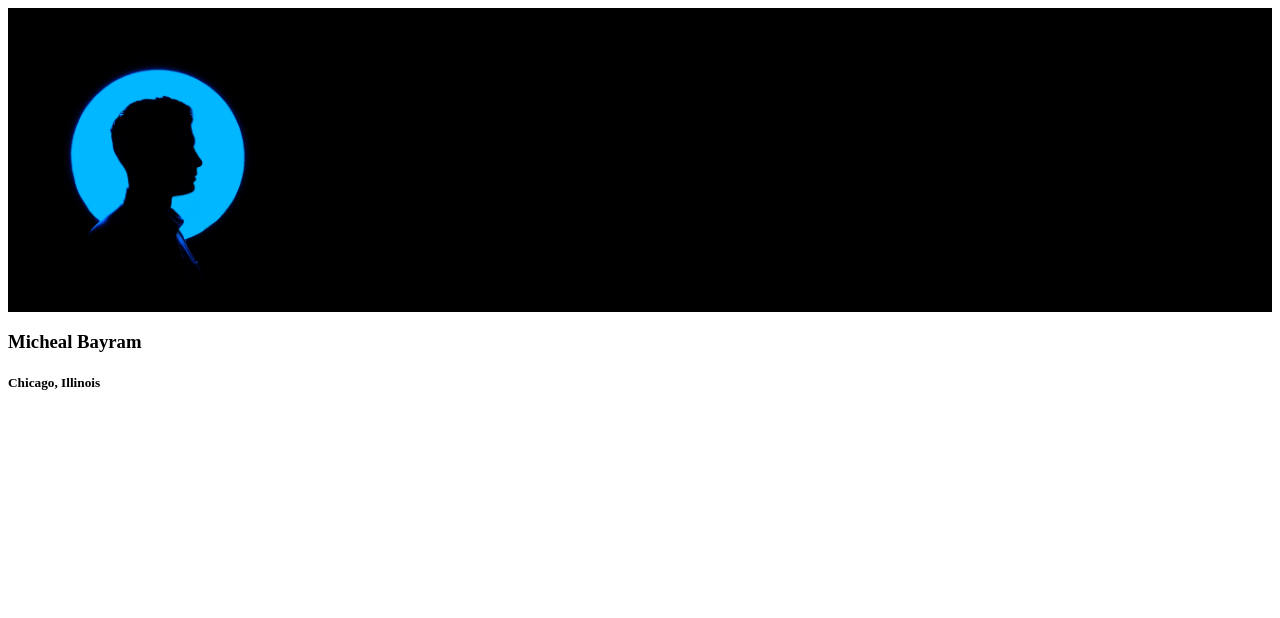
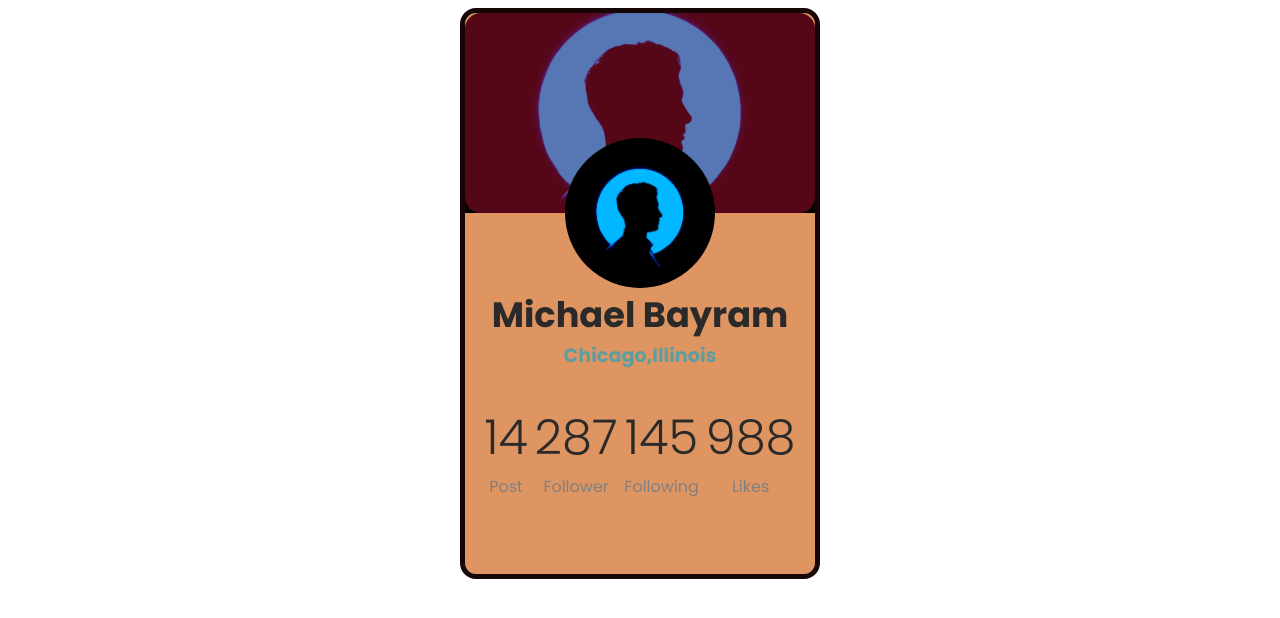
Before and after one commit to bayramsoltan/react-playground, a React (Create React App) app in the folder basics/: page / in a window 1280 px wide. Shown: the top 618 px of the page. Built offline with nearby package versions, Linux system fonts and the light colour scheme.

Commit message:
profile-card

```diff
--- a/basics/src/App.js
+++ b/basics/src/App.js
@@ -58,7 +58,7 @@ export default function App() {
             <Image/>
             <br />
             <ImageGallery/> */}
-    <ProfileCard/>
+    <ProfileCard name="Michael Bayram" location="Chicago,Illinois" />
 
         </>
     )
--- a/basics/src/components/08-card-profile/ProfileCard.js
+++ b/basics/src/components/08-card-profile/ProfileCard.js
@@ -1,35 +1,58 @@
-import React from 'react'
-import './ProfileCard.scss';
+import React from "react";
+import "./ProfileCard.scss";
+import Statistics from "./statistics/Statistics";
 
-const ProfileCard = () => {
-    const img = require(`../../assets/img/profile-card.jpg`);
-    const profileBackground = {
-        backgroundImage: `url(${img})`
-    }
+
+//TODO: propslari spread yaparak object olarak gonder...
+
+const statisticsInfo = [
+  { title: "Post", stat: 14 },
+  { title: "Follower", stat: 287 },
+  { title: "Following", stat: 145 },
+  { title: "Likes", stat: 988 },
+];
+
+const ProfileCard = (props) => {
+  const img = require(`../../assets/img/profile-card.jpg`);
+  const profileBackground = {
+    backgroundImage: `url(${img})`,
+  };
   return (
-    <div className='profile-card'>
-       <div className='header' style={profileBackground}>
-    <img src={img} alt="" width={"300px"} />
-       </div>
-       <div className='content'>
-            <div className="avatar" style={profileBackground}></div>
-            <h3>Micheal Bayram</h3>
-            <h5>Chicago, Illinois</h5>
-            <div>
-                <h2></h2>
-                <span></span>
+    <div className="profile-card">
+      <div className="header" style={profileBackground}>
+        {/* <img src={img} alt="" width={"300px"} /> */}
+      </div>
+      <div className="content">
+        <div className="avatar" style={profileBackground}></div>
+        <h3>{props.name}</h3>
+        <h5>{props.location}</h5>
+        <div className="stats">
+
+
+        {
+            statisticsInfo.map((item,index)=>(<Statistics key={index} title ={item.title} stat={item.stat}/>))
+        }
+
+         {/*  <Statistics title="Post" stat={14} />
+          <Statistics title="Follower" stat={287} />
+          <Statistics title="Following" stat={145} /> */}
+          {/* <div>
+                <h2>14</h2>
+                <span>Post</span>
+                </div>
+
+            <div >
+                <h2>287</h2>
+                <span>Follower</span>
             </div>
             <div>
-                <h2></h2>
-                <span></span>
-            </div>
-            <div>
-                <h2></h2>
-                <span></span>
-            </div>
-       </div>
+                <h2>145</h2>
+                <span>Following</span>
+            </div> */}
+        </div>
+      </div>
     </div>
-  )
-}
+  );
+};
 
-export default ProfileCard
+export default ProfileCard;
--- a/basics/src/components/08-card-profile/ProfileCard.scss
+++ b/basics/src/components/08-card-profile/ProfileCard.scss
@@ -1,3 +1,73 @@
-.profile-card{
+@import url('https://fonts.googleapis.com/css2?family=Poppins:wght@100;300;400;500;700;800&display=swap');
 
+.profile-card {
+    font-family: 'Poppins', sans-serif;
+    border: 5px solid rgb(23, 6, 6);
+    border-radius: 1rem;
+    width: 350px;
+    margin: 0 auto; // this is for putting it in the centre
+    background-color: rgb(222, 149, 97);
+
+    .header {
+        height: 200px;
+        background-repeat: no-repeat;
+        background-size: cover;
+        background-position: center;
+        border-radius: 1rem 1rem 0 0;
+
+        &::before {
+            content: "";
+            background-color: rgba(220, 20, 60, 0.388);
+            display: block;
+            width: 100%;
+            height: 100%;
+            border-radius: 1rem 1rem;
+        }
+    }
+
+    .content {
+        text-align: center;
+        top: -75px;
+        position: relative;
+        color: rgb(42, 42, 42);
+
+        .avatar {
+            background-repeat: no-repeat;
+            background-size: cover;
+            background-position: center;
+            width: 150px;
+            height: 150px;
+            border-radius: 50%;
+            -webkit-border-radius: 50%;
+            -moz-border-radius: 50%;
+            -ms-border-radius: 50%;
+            -o-border-radius: 50%;
+            margin: 0 auto;
+        }
+        h3{
+            margin: 0;
+            font-size: 2.2rem;
+        }
+        h5{
+            margin: 0;
+            font-size: 1.2rem;
+            color: cadetblue;
+        }
+        .stats{
+            padding: 0 1rem;
+            display: flex;
+            justify-content: space-around;
+            margin-top: 2rem;
+
+            h2{
+                font-size: 3rem;
+                margin: 0;
+                font-weight: 300;
+            }
+            span{
+                color: gray;
+            }
+        }
+
+    }
 }
--- /dev/null
+++ b/basics/src/components/08-card-profile/statistics/Statistics.jsx
@@ -0,0 +1,14 @@
+import React from "react";
+
+const Statistics = (props) => {
+  return (
+    <div>
+      <div>
+        <h2>{props.stat}</h2>
+        <span>{props.title}</span>
+      </div>
+    </div>
+  );
+};
+
+export default Statistics;
```
Also changed, not shown: basics/public/index.html (line endings or trailing spaces), basics/src/assets/img/image6.jpg.
